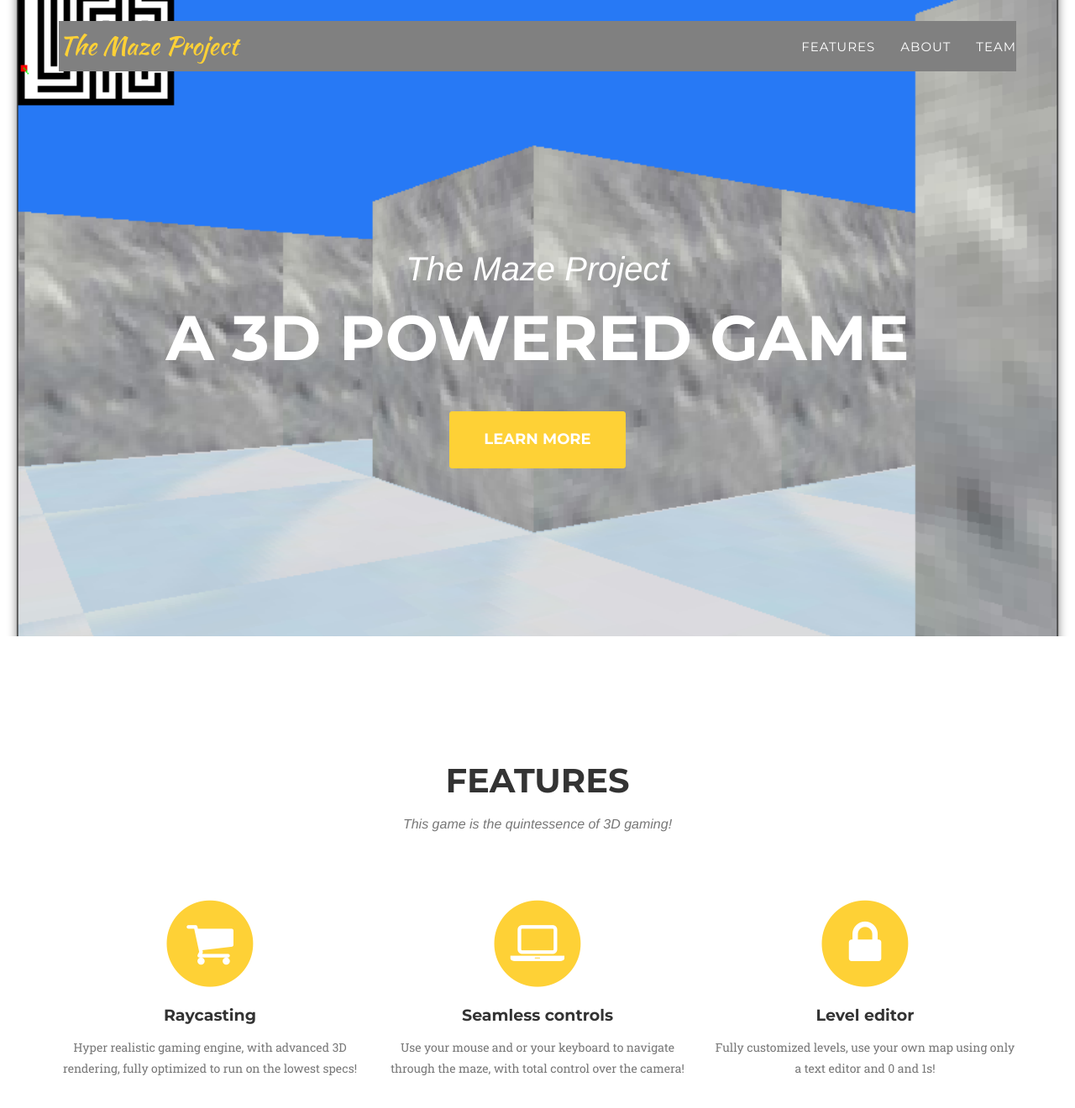
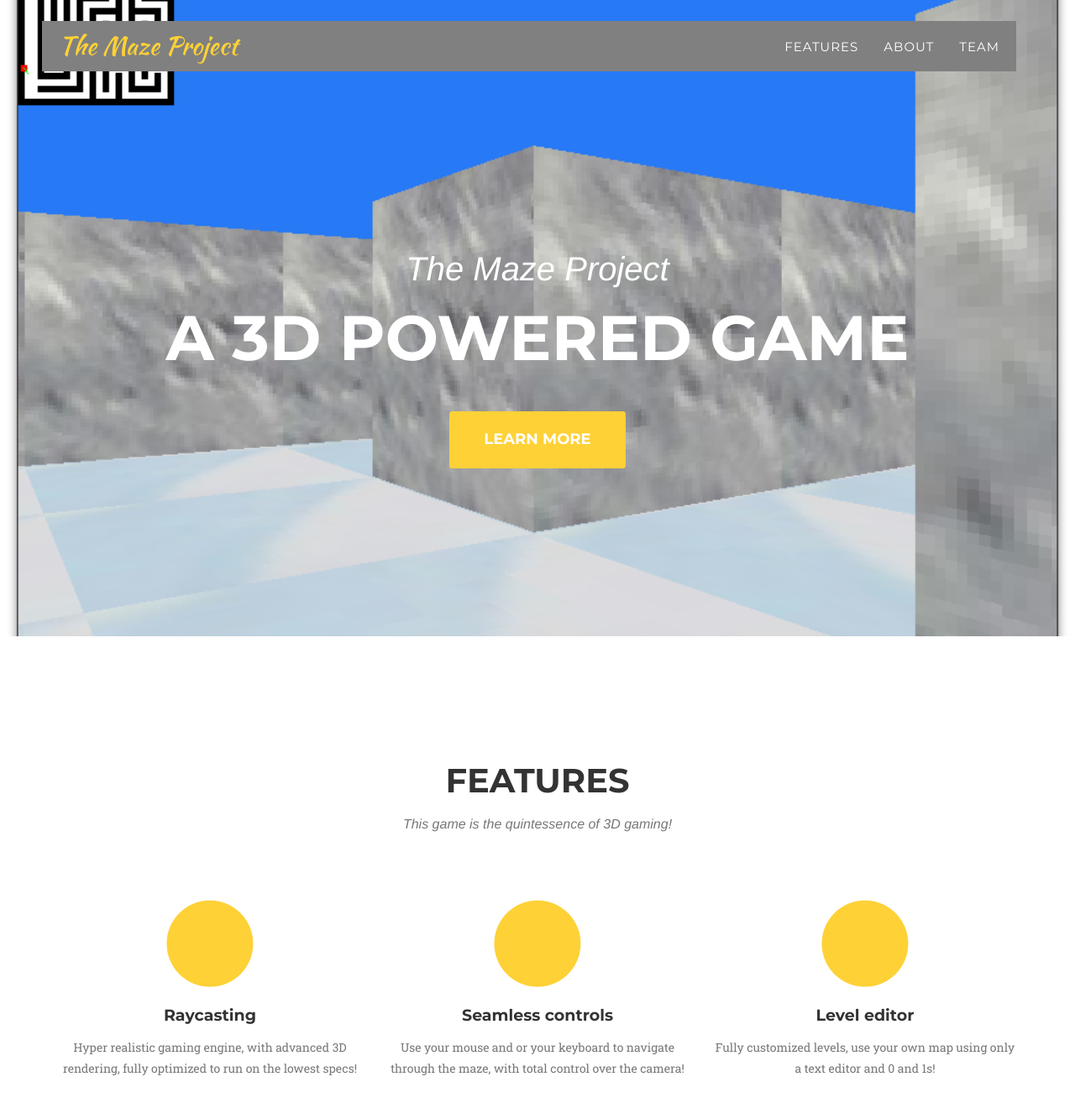
Before and after one commit to dexterski007/The-Maze-Project, a Jekyll site: the page built from docs/index.html, in a window 1280 px wide and 1400 px high. Shown: the top 1320 px of the window at 84% size. Built offline with Jekyll 4.4.1, drawn with Linux system fonts in a browser that asks for light colours; some web fonts are replaced.

Commit message:
carbon dated

```diff
--- a/docs/_includes/css/agency.css
+++ b/docs/_includes/css/agency.css
@@ -190,6 +190,8 @@ fieldset[disabled] .btn-xl.active {
 .navbar-default .navbar-collapse {
     border-color: gray;
     background-color: gray;
+    margin-left: -20px;
+    padding-right: 20px;
 }
 
 .navbar-default .navbar-toggle {
@@ -867,7 +869,7 @@ body {
     webkit-tap-highlight-color: #{{ site.data.template.color.primary }};
 }
 
-.col-sm-4 {
+.row #dexter {
     display: flex;
     justify-content: center;
     flex-wrap: wrap;
--- a/docs/_includes/features.html
+++ b/docs/_includes/features.html
@@ -1,5 +1,5 @@
-<!-- Services Section -->
-    <section id="services">
+<!-- features Section -->
+    <section id="features">
         <div class="container">
             <div class="row">
                 <div class="col-lg-12 text-center">
@@ -11,7 +11,7 @@
                 <div class="col-md-4">
                     <span class="fa-stack fa-4x">
                         <i class="fa fa-circle fa-stack-2x text-primary"></i>
-                        <i class="fa fa-shopping-cart fa-stack-1x fa-inverse"></i>
+                        <i class="fa-solid fa-cubes fa-stack-1x fa-inverse"></i>
                     </span>
                     <h4 class="service-heading">Raycasting</h4>
                     <p class="text-muted">Hyper realistic gaming engine, with advanced 3D rendering, fully optimized to run on the lowest specs!</p>
@@ -19,7 +19,7 @@
                 <div class="col-md-4">
                     <span class="fa-stack fa-4x">
                         <i class="fa fa-circle fa-stack-2x text-primary"></i>
-                        <i class="fa fa-laptop fa-stack-1x fa-inverse"></i>
+                        <i class="fa-solid fa-gamepad fa-stack-1x fa-inverse"></i>
                     </span>
                     <h4 class="service-heading">Seamless controls</h4>
                     <p class="text-muted">Use your mouse and or your keyboard to navigate through the maze, with total control over the camera!</p>
@@ -27,7 +27,7 @@
                 <div class="col-md-4">
                     <span class="fa-stack fa-4x">
                         <i class="fa fa-circle fa-stack-2x text-primary"></i>
-                        <i class="fa fa-lock fa-stack-1x fa-inverse"></i>
+                        <i class="fa-solid fa-map fa-stack-1x fa-inverse"></i>
                     </span>
                     <h4 class="service-heading">Level editor</h4>
                     <p class="text-muted">Fully customized levels, use your own map using only a text editor and 0 and 1s!</p>
--- a/docs/_includes/header.html
+++ b/docs/_includes/header.html
@@ -40,7 +40,7 @@
             <div class="intro-text">
                 <div class="intro-lead-in">The Maze Project</div>
                 <div class="intro-heading">A 3D Powered Game</div>
-                <a href="#services" class="page-scroll btn btn-xl">Learn More</a>
+                <a href="#features" class="page-scroll btn btn-xl">Learn More</a>
             </div>
         </div>
     </header>
--- a/docs/_includes/team.html
+++ b/docs/_includes/team.html
@@ -7,7 +7,7 @@
                     <h3 class="section-subheading text-muted">Meet The Leading Dev</h3>
                 </div>
             </div>
-            <div class="row">
+            <div class="row" id="dexter">
                 {% for member in site.people %}
                 <div class="col-sm-4">
                     <div class="team-member">
```
